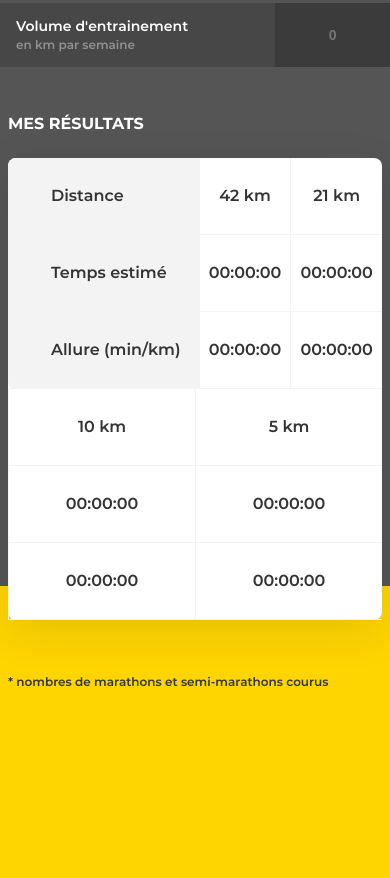
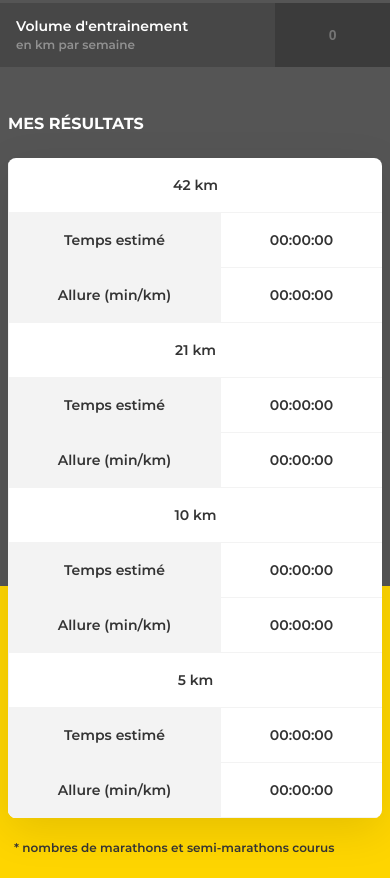
Before and after one commit to Jonqth/ra_calculator, a website: page index.html in a window 390 px wide. Shown: the part 511-1389 px from the top of the page. Before the commit the page ends 1200 px from the top, so only its background shows below. Drawn offline with Linux system fonts and the light colour scheme.

Commit message:
Table: - Mobile - Responsive

```diff
--- a/index.html
+++ b/index.html
@@ -84,6 +84,7 @@
     <div class="bottomside">
       <h3>Mes résultats</h3>
       <div class="results">
+
         <div class="results__table flex flex-wrap">
           <div class="column legend flex flex-auto flex-column">
             <div class="cell first flex flex-column">
@@ -141,6 +142,93 @@
             </div>
           </div>
         </div>
+
+        <div class="results__table_mobile flex flex-wrap">
+          <div class="column heading flex flex-auto flex-column">
+            <div class="cell flex flex-column">
+              <span>42 km</span>
+            </div>
+          </div>
+          <div class="column legend flex flex-auto flex-column">
+            <div class="cell flex flex-column">
+              <span>Temps estimé</span>
+            </div>
+            <div class="cell flex flex-column">
+              <span>Allure (min/km)</span>
+            </div>
+          </div>
+          <div class="column flex flex-auto flex-column">
+            <div class="cell flex flex-column">
+              <span>00:00:00</span>
+            </div>
+            <div class="cell flex flex-column">
+              <span>00:00:00</span>
+            </div>
+          </div>
+          <div class="column heading flex flex-auto flex-column">
+            <div class="cell flex flex-column">
+              <span>21 km</span>
+            </div>
+          </div>
+          <div class="column legend flex flex-auto flex-column">
+            <div class="cell flex flex-column">
+              <span>Temps estimé</span>
+            </div>
+            <div class="cell flex flex-column">
+              <span>Allure (min/km)</span>
+            </div>
+          </div>
+          <div class="column flex flex-auto flex-column">
+            <div class="cell flex flex-column">
+              <span>00:00:00</span>
+            </div>
+            <div class="cell flex flex-column">
+              <span>00:00:00</span>
+            </div>
+          </div>
+          <div class="column heading flex flex-auto flex-column">
+            <div class="cell flex flex-column">
+              <span>10 km</span>
+            </div>
+          </div>
+          <div class="column legend flex flex-auto flex-column">
+            <div class="cell flex flex-column">
+              <span>Temps estimé</span>
+            </div>
+            <div class="cell flex flex-column">
+              <span>Allure (min/km)</span>
+            </div>
+          </div>
+          <div class="column flex flex-auto flex-column">
+            <div class="cell flex flex-column">
+              <span>00:00:00</span>
+            </div>
+            <div class="cell flex flex-column">
+              <span>00:00:00</span>
+            </div>
+          </div>
+          <div class="column heading flex flex-auto flex-column">
+            <div class="cell flex flex-column">
+              <span>5 km</span>
+            </div>
+          </div>
+          <div class="column legend flex flex-auto flex-column">
+            <div class="cell flex flex-column">
+              <span>Temps estimé</span>
+            </div>
+            <div class="cell flex flex-column">
+              <span>Allure (min/km)</span>
+            </div>
+          </div>
+          <div class="column flex flex-auto flex-column">
+            <div class="cell flex flex-column">
+              <span>00:00:00</span>
+            </div>
+            <div class="cell flex flex-column">
+              <span>00:00:00</span>
+            </div>
+          </div>
+        </div>
       </div>
       <em class="mention">
         * Nombres de marathons et semi-marathons courus
--- a/styles/_types.scss
+++ b/styles/_types.scss
@@ -54,4 +54,10 @@ em.mention {
     font-size: 12px;
     font-weight: 600;
     text-transform: lowercase;
+
+    @media screen and (max-width: $break-md-ls) {
+        padding-left: 6px;
+        margin-top: 24px;
+        margin-bottom: 24px;
+    }
 }
--- a/styles/components/_field.scss
+++ b/styles/components/_field.scss
@@ -19,7 +19,7 @@
         }
     }
 
-    @media screen and (min-width: $break-md-ls) {
+    @media screen and (min-width: $break-lg) {
         height: 64px;
 
         &.form__volume {
@@ -72,7 +72,7 @@
         padding: 0;
         color: $ra-white;
 
-        @media screen and (min-width: $break-md-ls) {
+        @media screen and (min-width: $break-lg) {
             height: 64px;
             font-size: 16px;
             width: 33%;
@@ -97,7 +97,7 @@
         -moz-appearance: none;
         appearance: none;
 
-        @media screen and (min-width: $break-md-ls) {
+        @media screen and (min-width: $break-lg) {
             height: 64px;
         }
     }
--- a/styles/components/_table.scss
+++ b/styles/components/_table.scss
@@ -12,6 +12,10 @@
     width: 100%;
     border-bottom: 1px solid $ra-offgrey;
 
+    @media screen and (max-width: $break-md-ls) {
+        height: 54px;
+    }
+
     &.first {
         align-items: flex-start;
         padding-left: 42px;
@@ -22,5 +26,9 @@
         font-weight: 600;
         color: $ra-darkgrey;
         font-size: 16px;
+
+        @media screen and (max-width: $break-md-ls) {
+            font-size: 14px;
+        }
     }
 }
--- a/styles/pages/_home.scss
+++ b/styles/pages/_home.scss
@@ -121,6 +121,7 @@ Home page styles
     @media screen and (max-width: $break-md) {
       padding: 0 32px;
     }
+
     @media screen and (max-width: $break-xs) {
       padding: 0 8px;
     }
@@ -130,14 +131,26 @@ Home page styles
       background-color: $ra-white;
       border-radius: 8px;
       background: #FFFFFF;
+      overflow: hidden;
       box-shadow: 0 12px 44px 0 rgba(0,0,0,0.10);
 
+      .legend {
+        background-color: $ra-offgrey;
+      }
+
+      .heading {
+        width: 100%;
+      }
+
       .results__table {
+        @media screen and (max-width: $break-xs) {
+          display: none;
+        }
+      }
 
-        .legend {
-          border-top-left-radius: 8px;
-          border-bottom-left-radius: 8px;
-          background-color: $ra-offgrey;
+      .results__table_mobile {
+        @media screen and (min-width: $break-xs) {
+          display: none;
         }
       }
     }
```
Also changed, not shown: public/css/main.css.
